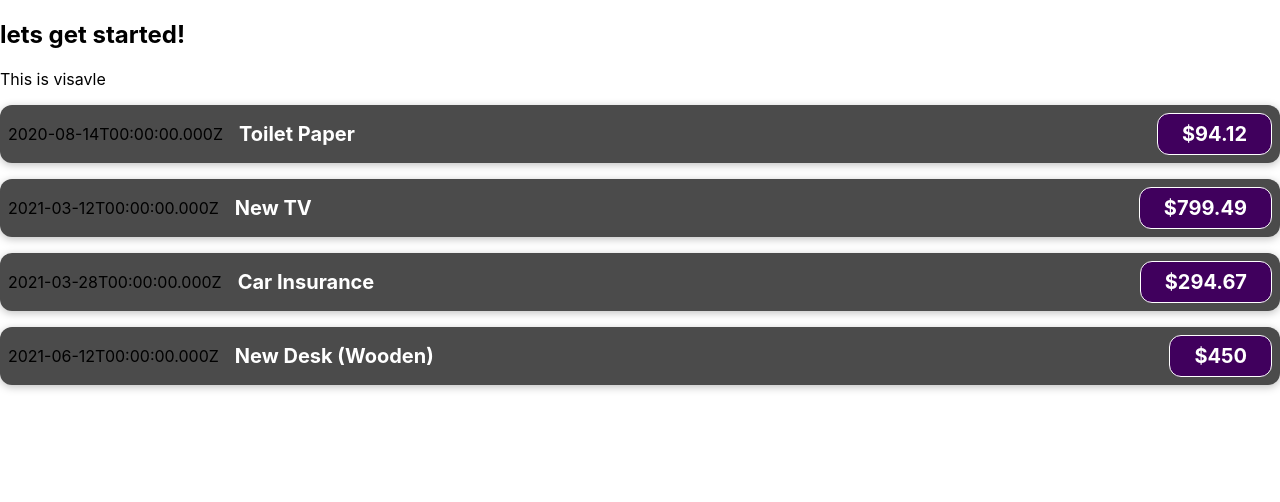
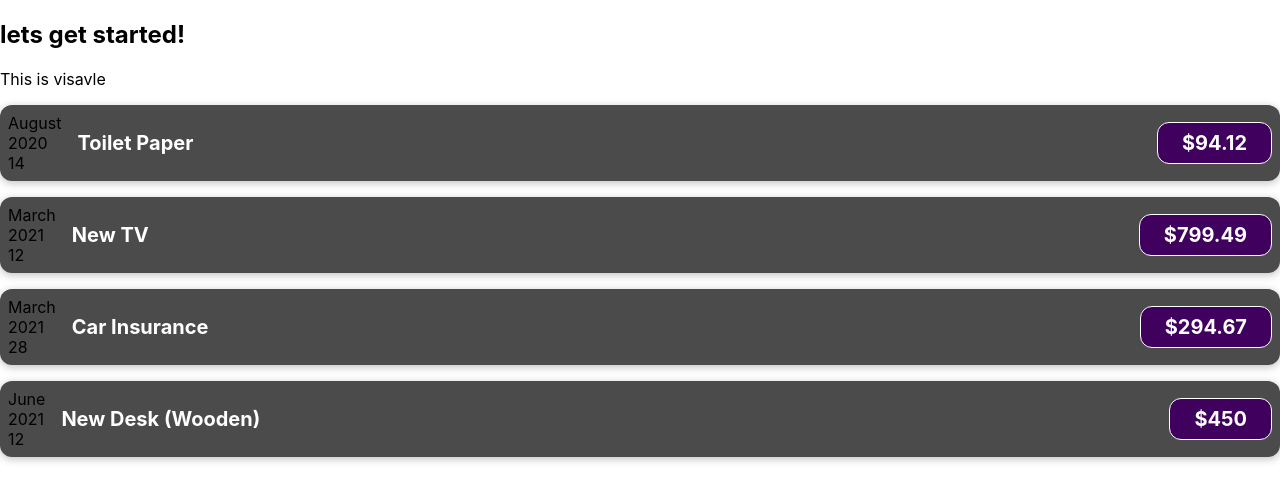
Before and after one commit to Rajasagar/react-basic, a React (Create React App) app: page / in a window 1280 px wide. Shown: the top 502 px of the page. Built offline with nearby package versions, Linux system fonts and the light colour scheme.

Commit message:
create different variable using props

```diff
--- a/src/components/ExpenseItem.js
+++ b/src/components/ExpenseItem.js
@@ -3,9 +3,21 @@
             // const expensesDate = new Date(2023, 5, 21);
             // const expenseTitle = "car Insurance";
             // const expenseAmount = 2987.78;
+            // we are creating different varaible to store the month day year. and use as componets in below
+            const month = props.date.toLocaleString('en-US', {month: 'long'});
+            const day = props.date.toLocaleString("en-US", { day: "2-digit" });
+            const year = props.date.getFullYear();
+
+
     return (
       <div className="expense-item">
-        <div>{props.date.toISOString()}</div>
+        {/* above variable use as month day year to store below div components  */}
+        <div>
+            <div>{month}</div>
+            <div>{year}</div>
+            <div>{day}</div>
+        </div>
+        {/* <div>{props.date.toISOString()}</div> */}
         <div className="expense-item__description">
           <h2>{props.title}</h2>
           <div className="expense-item__price">${props.amount}</div>
```
